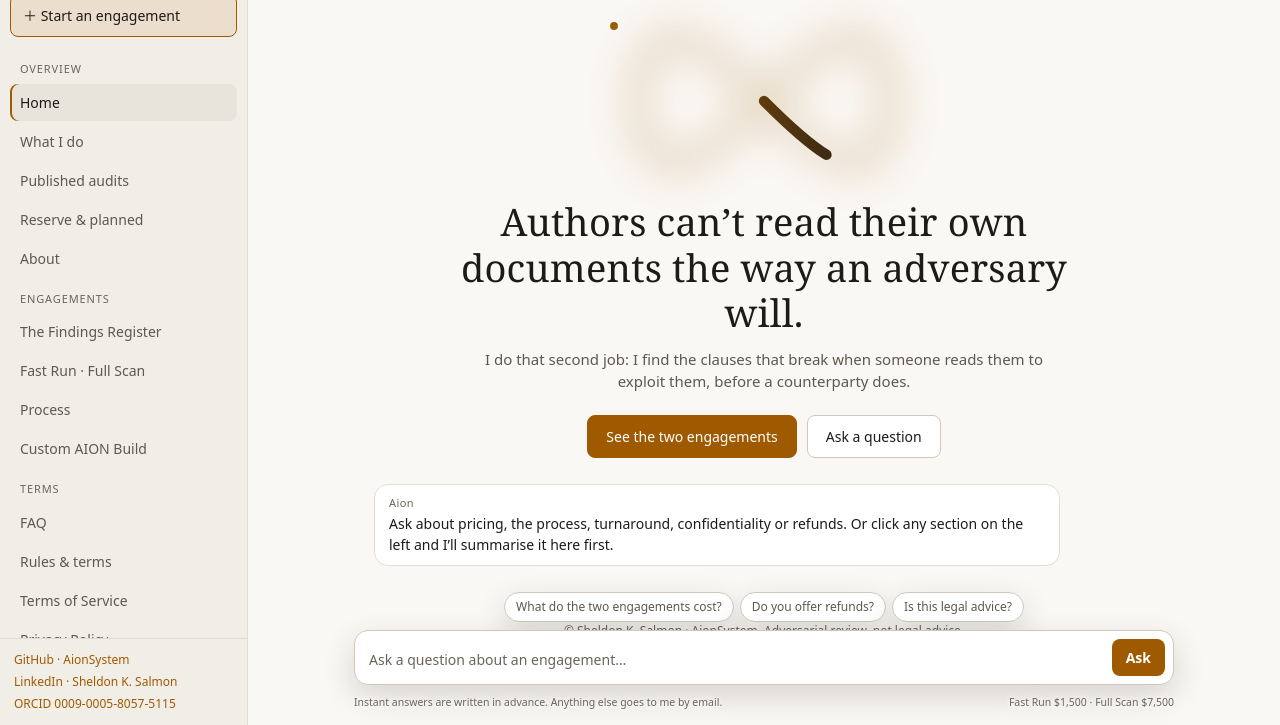
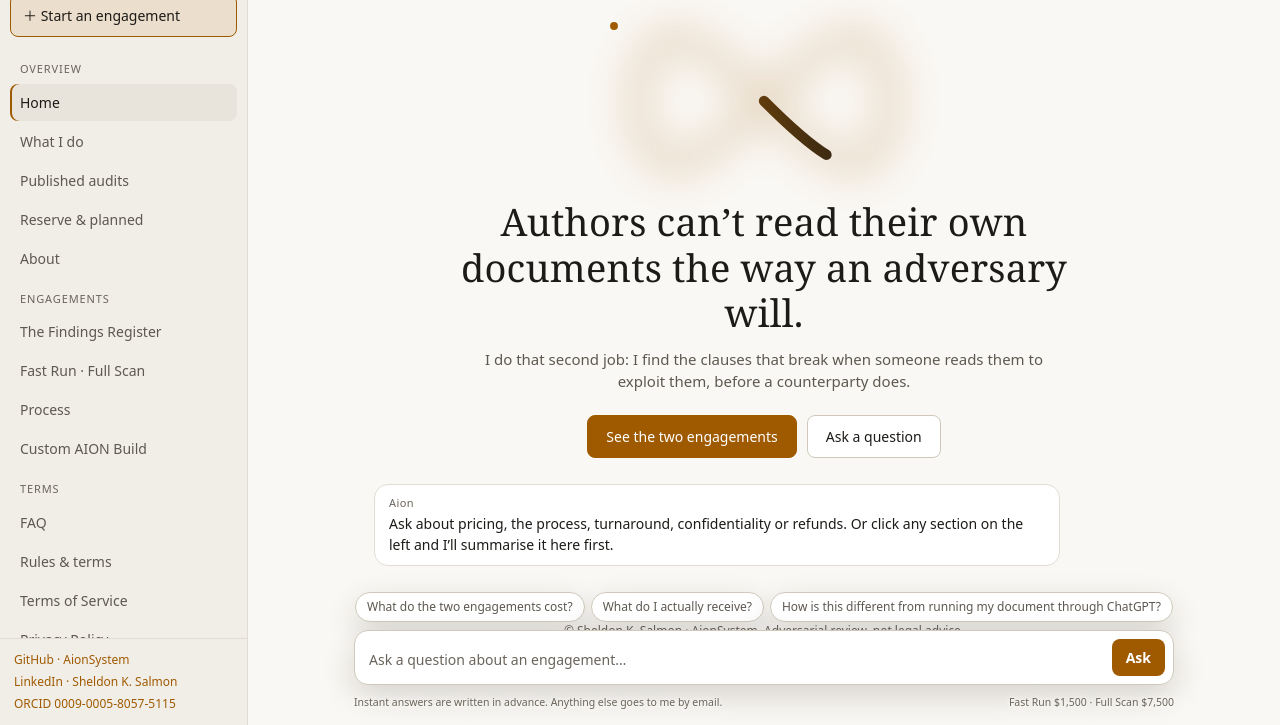
Before and after one commit to AionSystem/AionSystem.github.io, a plain HTML site: page index.html in a window 1280 px wide. Shown: the part 75-800 px from the top of the page. Drawn offline with Linux system fonts and the light colour scheme.

Commit message:
Update index.html

```diff
--- a/index.html
+++ b/index.html
@@ -1578,6 +1578,10 @@ var FAQ = [
  ["Getting started","How does an engagement work?","Written intake, payment, upload, and a report by email. Start with the intake form on this site, or send questions first and I’ll answer in writing.","process steps work how start begin intake upload"],
  ["Getting started","How do I submit a document?","Start with the written intake form and don’t email the document yet. After intake and payment you upload it. PDF, .docx and .txt are fine. If it’s sensitive, tell me and we’ll agree on a transfer method first.","submit send upload format pdf docx file transfer"],
  ["Getting started","Do you work with clients internationally?","Yes. Any jurisdiction, any counterparty. English-language documents only; if yours isn’t in English, provide a certified translation.","international country abroad jurisdiction language english translation"],
+ ["Documents","Can you review a SaaS master services agreement?","Yes. The frameworks are domain-agnostic, so a SaaS MSA runs through the same adversarial process as any other document.","saas msa master services agreement saas contract software agreement vendor msa"],
+ ["Documents","Do you handle HIPAA business associate agreements?","Yes. A HIPAA BAA is reviewed under the same two-stage adversarial method as any other high-stakes agreement.","hipaa baa business associate agreement hipaa review baa audit healthcare agreement"],
+ ["Documents","Can you look at AI use policies or model cards?","Yes. AI policies, model cards, and related governance documents are in scope. Domain does not gate the work.","ai policy ai use policy model card ai governance generative ai policy model documentation"],
+ ["Documents","What about vendor DPAs or data-sharing agreements?","Yes. Vendor DPAs, data-processing agreements, and data-sharing agreements are routinely reviewed.","dpa data processing agreement vendor dpa data sharing agreement data transfer agreement"],
  ["Pricing","What do the two engagements cost?","Fast Run is $1,500: one document up to 75 pages, with the three highest-severity findings written up in full, in 5 business days. Full Scan is $7,500: one document up to 200 pages or a set of related documents, every finding written up, plus compounding-gap analysis, root-cause classification and insert-ready fix language, in 15 business days.","price cost fee fast run full scan tiers how much pricing quote"],
  ["Pricing","What if my document doesn’t fit either tier?","I’ll tell you. I won’t stretch a tier to cover work it isn’t sized for.","fit tier longer pages too big custom other"],
  ["Pricing","Do you offer discounts?","No. The fees are fixed for the two engagements.","discount nonprofit startup cheaper negotiate"],
@@ -1594,13 +1598,26 @@ var FAQ = [
  ["The work","How deep does the review actually go?","Two stages. First, the document runs through a recursive adversarial pass that surfaces candidate failures. Second, each candidate is verified: is it a real issue, or does it resolve itself under normal use? If it is real, the question becomes what a bad actor does with it if they find it, and what happens if nobody does. Most AI output stops at stage one. The interesting failures live at stage two.","how deep deep review process stages two-stage verification depth thorough recursive method how thorough surface ai output"],
  ["The work","Why does this matter now?","The cost of finding a gap in a document has collapsed. Anyone — including a bad actor — can now run AI over a document to look for exploitable clauses. That means the cost of not finding the gap first has gone up. Adversarial review closes the space between what an author sees and what an attacker sees, before the attacker gets to it.","why now urgency timing ai threat bad actor exploit cost why matter today relevance why important"],
  ["Comparison","How is this different from running my document through ChatGPT?","Running a document through an AI will surface issues. It will not tell you which ones a motivated attacker would actually exploit, or which ones collapse under real pressure. AI is one instrument in a deeper process: find the failure, verify it is a real issue, model what happens if a bad actor finds it, or if nobody does. If I can break your document, a motivated attacker can too.","chatgpt gpt ai different comparison vs versus why not just ai already have ai tool run through ai automated generic ai"],
- ["Comparison","I'm already using AI to review my documents. Why would I need this?","Good. Run it. Then ask the second question: which of the issues it surfaced would survive a motivated attacker trying to exploit them, and which ones would collapse on contact? That second question is where most AI review stops. It is where this work starts.","already using ai have ai tool chatgpt claude copilot chatgpt why need this duplicate ai automated ai contract review tool existing tool"],
+ ["Comparison","I'm already using AI to review my documents. Why would I need this?","Good. Run it. Then ask the second question: which of the issues it surfaced would survive a motivated attacker trying to exploit them, and which ones would collapse on contact? That second question is where most AI review stops. It is where this work starts.","already using ai have ai tool chatgpt claude copilot why need this duplicate ai automated ai contract review tool existing tool"],
+ ["Comparison","How is this different from just hiring a lawyer to review the contract?","This is adversarial review focused on how a document fails under hostile reading, not traditional legal advice or negotiation support. It is not a substitute for counsel.","vs lawyer hire lawyer attorney review legal review outside counsel law firm"],
+ ["Comparison","How does this compare to a regular contract review service?","Most contract review stops at identifying issues. Stage 2 here models what a bad actor does with each verified failure and what happens if the gap is never found.","contract review service document review service legal ops contract analysis compliance review"],
+ ["Comparison","Why not just have our internal legal team do this?","Internal teams are optimized for operational use of the document. The method is built to read the document the way an adversary looking to exploit it would.","internal legal in-house counsel our lawyers legal team review compliance team"],
+ ["Mechanics","What if my document is longer than 200 pages?","Full Scan covers up to 200 pages or a set of related documents. For larger volume, email before intake and I’ll tell you whether it fits or what the scoping would be.","300 pages over 200 pages long document large document page limit custom scope"],
+ ["Mechanics","What if I need the review done faster than five business days?","Turnaround is fixed for the two standard tiers: 5 business days for Fast Run, 15 for Full Scan. Compressed timelines are available with priority scheduling — state this at intake so it can be priced in.","rush faster urgent tomorrow expedited shorter timeline need it now priority compressed"],
+ ["Mechanics","Can I send a link to the document instead of a file?","Documents are uploaded as files, not links. If the file is too large or a different transfer method is required, state this at intake and we’ll agree on the method before payment.","send link document link sharepoint link google drive url online document transfer method"],
+ ["Post-purchase","Can I share the Findings Register with outside counsel or the board?","Yes. The report is the client's property after delivery. How it is shared is the client's decision.","share with counsel outside counsel board share report give to lawyers show board"],
+ ["Post-purchase","Can I reference findings during a contract negotiation?","Yes. The Findings Register is designed to be used by the client. It is not legal advice and does not constitute representation.","negotiation contract negotiation use in talks cite findings leverage report counterparty"],
+ ["Post-purchase","What if I need to redact parts of the report before circulating it?","The client controls distribution and any redaction. No further involvement from AionSystem is required after delivery.","redact redaction sanitize report remove findings internal only limited circulation"],
  ["Confidentiality","Is my document confidential?","Yes. Your document is used only to produce your report and is deleted after delivery. NDA on request.","confidential confidentiality nda privacy secure delete deletion retain storage"],
  ["Confidentiality","Do you use subcontractors?","No. I do the review myself.","subcontractor outsource team other reviewers staff"],
+ ["Objections","Why won't you get on a call?","No calls are offered — that's the whole point. Async-only is a filter: it keeps every claim in writing so it's traceable to a specific sentence, and it filters out buyers who need to be talked through the process. Intake is Tuesdays and Thursdays, via the written form.","no calls no meetings async only why no call discovery call status meeting video call"],
+ ["Objections","What if my company requires me to use our own NDA?","Client-provided NDAs are themselves red-teamed before execution. The adversarial process is applied to the NDA first.","own nda client nda our nda company nda mutual nda red team nda"],
+ ["Objections","Can I get an invoice for finance, or a W-9?","Invoices are issued via Stripe. Payment is via Stripe invoice only — no purchase orders, no Net-30. For W-9 or other tax documentation, email AionSystem@outlook.com before intake so the paperwork is in place before payment.","invoice w-9 w-8ben tax form purchase order finance paperwork accounts payable"],
  ["Limits","Is this legal advice?","No. It is an adversarial review and it doesn’t replace your counsel. Hand the report to your lawyers; they decide what it means for your exposure.","legal advice lawyer counsel compliance attorney different"],
  ["Limits","What if you find nothing serious?","Then you get the refund described above and keep the report. A clean result means I found no S3 or S4 issue in this document at this time; it is not a guarantee against future exploitation.","nothing clean no issues zero none pass guarantee"],
  ["Limits","Do you carry professional liability insurance?","No. I work as a solo practitioner and my liability is limited to the engagement fee. If your procurement requires insured providers, I’m not the right fit.","insurance liability e&o indemnity vendor onboarding"],
- ["Limits","Will you find every gap?","No. Nothing is perfect, and I do not promise a 100 percent gap-free document. What I aim for is closing the gaps a bad actor or generative AI would find first. The point is to force the attacker to become truly creative — to make breaking your document an active choice rather than the low-hanging fruit an AI can pick off in an afternoon.","every gap all gaps 100 percent guarantee complete coverage gaps miss find everything total coverage"]
+ ["Limits","Will you find every gap?","No. Nothing is perfect, and I do not promise a 100 percent gap-free document. What I aim for is closing the gaps a bad actor or generative AI would find first. The point is to force the attacker to become truly creative — to make breaking your document an active choice rather than the low-hanging fruit an AI can pick off in an afternoon.","every gap all gaps 100 percent guarantee complete coverage gaps miss find everything total coverage"],
+ ["Limits","What if my procurement team needs a vendor security review or SOC 2 first?","No SOC 2, no vendor security questionnaire process, and no insurance is offered. Engagements proceed only under the stated terms.","soc 2 soc2 vendor review security questionnaire procurement vendor assessment compliance questionnaire"]
 ];
 
 (function(){
@@ -1609,79 +1626,79 @@ var FAQ = [
       label: 'What I do',
       prompt: 'What do you do?',
       summary: 'I do adversarial review of legal and regulatory documents — for in-house counsel, compliance leads and standards bodies. The idea is simple: authors can’t read their own writing the way an adversary will, so I read it that way and report the clauses that break under exploitation.',
-      chips: [0, 2, 3]
+      chips: [0, 22, 23]
     },
     proof: {
       label: 'Published audits',
       prompt: 'Show me your published audits',
       summary: 'Three free, DOI-linked, downloadable adversarial audits: the EU AI Act Arts. 51–56 (18 failure nodes, 7 S4, survived six rounds of external hostile review by a 15-role rejection council), the Hippocratic Oath and Declaration of Geneva (21 failure nodes, plus a Hardened 2026 Reconstruction), and the ISA Deep-Sea Mining Code (52 failure nodes, run while the document was in active UN negotiation). Every claim checkable against primary sources. Click any card to open the full case study.',
-      chips: [11, 13, 0]
+      chips: [14, 17, 22]
     },
     reserve: {
       label: 'Reserve & planned',
       prompt: 'What are you working on next?',
       summary: 'Three adversarial reviews in active prep: the UN Charter, the Biological Weapons Convention, and the WHO International Health Regulations. Each is a high-stakes document that has never been attacked this way. There is also a slot for your document — if it has never been red-teamed, it has undiscovered structural weaknesses.',
-      chips: [11, 13, 2]
+      chips: [0, 5, 10]
     },
     about: {
       label: 'About',
       prompt: 'Who are you?',
       summary: 'Sheldon K. Salmon, operating as AionSystem. Solo practice, adversarial review. I read documents the way an adversary would and report the clauses that fail under that reading. The method is a recursive premortem — isolate the single node whose failure breaks the whole system, decompose it against documented failure history, continue until it reaches something irreducible. Claude and Perplexity assist the review — both in incognito mode, sessions deleted after delivery, training off — and I decide what counts as a finding and set every severity rating. Every claim carries an epistemic tag — [D] data, [R] reasoned, [S] strategic, [?] unverified. The practice is young (founded early 2025), which is why the published audits are unpaid and public — they are the track record. I decline work on kinetic military strategy, weapons systems architecture, and state-sponsored harm. Everything is verifiable through ORCID, GitHub, and the DOI-linked audits. If I can break a document, a motivated attacker can too.',
-      chips: [0, 11, 25]
+      chips: [21, 22, 43]
     },
     deliverable: {
       label: 'Findings Register',
       prompt: 'What’s in a Findings Register?',
       summary: 'Every engagement produces a Findings Register. Each finding cites the exact clause, explains why it fails, and gets a severity rating from S4 (catastrophic) down to S1 (negligible). Every report also records a SHA-256 fingerprint of the document I reviewed and of the report itself — so you can verify which version was reviewed and that the report wasn’t altered.',
-      chips: [10, 16, 17]
+      chips: [14, 18, 32]
     },
     pricing: {
       label: 'Pricing',
       prompt: 'What are the engagements?',
       summary: 'Two fixed-price engagements: Fast Run is $1,500 — one document up to 75 pages, the three highest-severity findings written up in full, delivered in 5 business days. Full Scan is $7,500 — one document up to 200 pages or a set of related documents, every finding written up, plus compounding-gap analysis, root-cause classification and insert-ready fix language, delivered in 15 business days. If your document doesn’t fit either tier, I’ll tell you. Custom AION Build is scoped individually.',
-      chips: [5, 6, 9]
+      chips: [9, 10, 13]
     },
     process: {
       label: 'Process',
       prompt: 'How does the process work?',
       summary: 'Four steps, all in writing: written intake, payment, upload, and a report by email. No calls, no meetings. Full payment is made before upload — I send payment details after intake.',
-      chips: [2, 3, 8]
+      chips: [2, 3, 12]
     },
     custom: {
       label: 'Custom AION Build',
       prompt: 'Tell me about custom builds',
       summary: 'For organizations that need a sovereign diagnostic pipeline or a custom analytical framework built from scratch — contract red-team frameworks, governance audits, AI policy toolkits, technical standards validation, compliance scanners, internal policy engines. Full pipeline design, custom instruments, and verification, scoped individually. You own the framework outright. Client-provided NDAs are themselves red-teamed before execution; asymmetrical or unenforceable clauses are rejected. Same async boundary: no discovery calls, no standups, no Zoom.',
-      chips: [0, 2, 22]
+      chips: [10, 29, 39]
     },
     terms: {
       label: 'Rules & terms',
       prompt: 'What are the rules and terms?',
       summary: 'The rules cover seven areas: practice and instruments, scope and exclusions, commercial terms, timing and transmission, turnaround and scope, data handling, and rebuttal and capacity. Key points: full prepayment before execution; fixed fees ($1,500 Fast Run, $7,500 Full Scan); full refund if you cancel before work begins, full refund if the whole document has no S3/S4 finding, otherwise non-refundable once the review is done; client NDAs get red-teamed before execution; documents are processed in ephemeral environments and shredded 30 days post-delivery; one written rebuttal per engagement; the practice is asynchronous with no discovery calls, no status meetings, no pitch decks. Full legal terms are in the Terms of Service. Data handling is described in the Privacy Policy.',
-      chips: [9, 22, 25]
+      chips: [13, 37, 42]
     },
     tos: {
       label: 'Terms of Service',
       prompt: 'What are the legal terms?',
       summary: 'The full Terms of Service govern use of this website and engagement of the practice. Key points: solo-practitioner independent contractor (Sheldon K. Salmon, AionSystem); work begins when the document is first opened or read; three refund paths — pre-work cancellation, no S3/S4 finding in the whole document, otherwise non-refundable after review; client documents are confidential by default, processed in ephemeral environments, shredded 30 days post-delivery, never used to train AI; Claude and Perplexity assist the review — incognito mode, sessions deleted after delivery, model training off — but the analyst retains sole authority over findings and severity ratings; liability capped at the engagement fee; deliverable deemed accepted after 14 days; one written rebuttal per engagement; New York law governs disputes with arbitration and class-action waiver; no professional liability (E&O) insurance — if procurement requires an insured provider, the practice is not a match.',
-      chips: [9, 22, 25]
+      chips: [13, 42, 44]
     },
     privacy: {
       label: 'Privacy Policy',
       prompt: 'How do you handle my data?',
       summary: 'The privacy policy covers: what is collected (name, email, company, document details from intake only — no cookies, no trackers, no advertising networks); how it is used (solely to deliver the review, never to train AI, never sold or shared); who sees it (Stripe for payments, Outlook for email, Claude and Perplexity for inference — both incognito, sessions deleted after delivery, model training off); how long it is kept (inquiry data 12 months, raw documents shredded 30 days post-delivery, financial records 7 years, the deliverable archived sealed for professional liability); and your rights (GDPR, UK GDPR, CCPA/CPRA, LGPD, PIPL, PIPEDA, APP, POPIA, APPI, PDPA and most US state laws — access, correction, deletion, portability, objection). Data is processed in the US with Standard Contractual Clauses where required. The practice does not maintain DPIA artifacts, a DPO, or a designated EU/UK representative — if procurement requires those, the work falls outside the practice’s scope. Email AionSystem@outlook.com with "Privacy Request" to exercise any right.',
-      chips: [22, 23, 17]
+      chips: [35, 36, 21]
     },
     faq: {
       label: 'FAQ',
       prompt: 'What do people ask?',
       summary: 'The FAQ covers pricing, turnaround, confidentiality, AI use, refunds and the limits of the work. Ask a question below, or open the FAQ to read everything.',
-      chips: [0, 5, 10]
+      chips: [0, 9, 14]
     },
     contact: {
       label: 'Contact',
       prompt: 'How do I get in touch?',
       summary: 'Direct transmission: AionSystem@outlook.com. Intake window is Tuesdays and Thursdays. Standard response latency: 7 days. Execution is strictly asynchronous — no discovery calls, no status meetings, no consensus-building workshops. Start with the structured intake form; it builds the email, and nothing is sent until you press send. Attach the target document and executed NDA to the resulting payload.',
-      chips: [3, 4, 8]
+      chips: [3, 4, 12]
     }
   };
 
@@ -1811,7 +1828,7 @@ var FAQ = [
 
     if (top.n >= 2) {
       var rel = m.slice(1, 4).filter(function(x){ return x.n > 0; }).map(function(x){ return x.i; });
-      var nextChips = rel.length ? rel : [0, 5, 10];
+      var nextChips = rel.length ? rel : [0, 9, 14];
       var idx = top.i;
       scheduleReply(function(){
         return { who: 'Aion · prepared answer', text: FAQ[idx][2], chips: nextChips };
@@ -1827,7 +1844,7 @@ var FAQ = [
           who: 'Aion',
           text: 'I don’t have a written answer for that one. Send it to me and I’ll reply in writing.',
           extra: a,
-          chips: [5, 9, 24]
+          chips: [9, 14, 24]
         };
       });
     }
@@ -1861,7 +1878,7 @@ var FAQ = [
   window.Aion.askSection = askSection;
 
   bub('', 'Aion', 'Ask about pricing, the process, turnaround, confidentiality or refunds. Or click any section on the left and I’ll summarise it here first.');
-  suggest([5, 9, 24]);
+  suggest([9, 14, 24]);
 
   document.getElementById('send').onclick = function(){ ask(ta.value); };
   ta.addEventListener('keydown', function(e){
```
